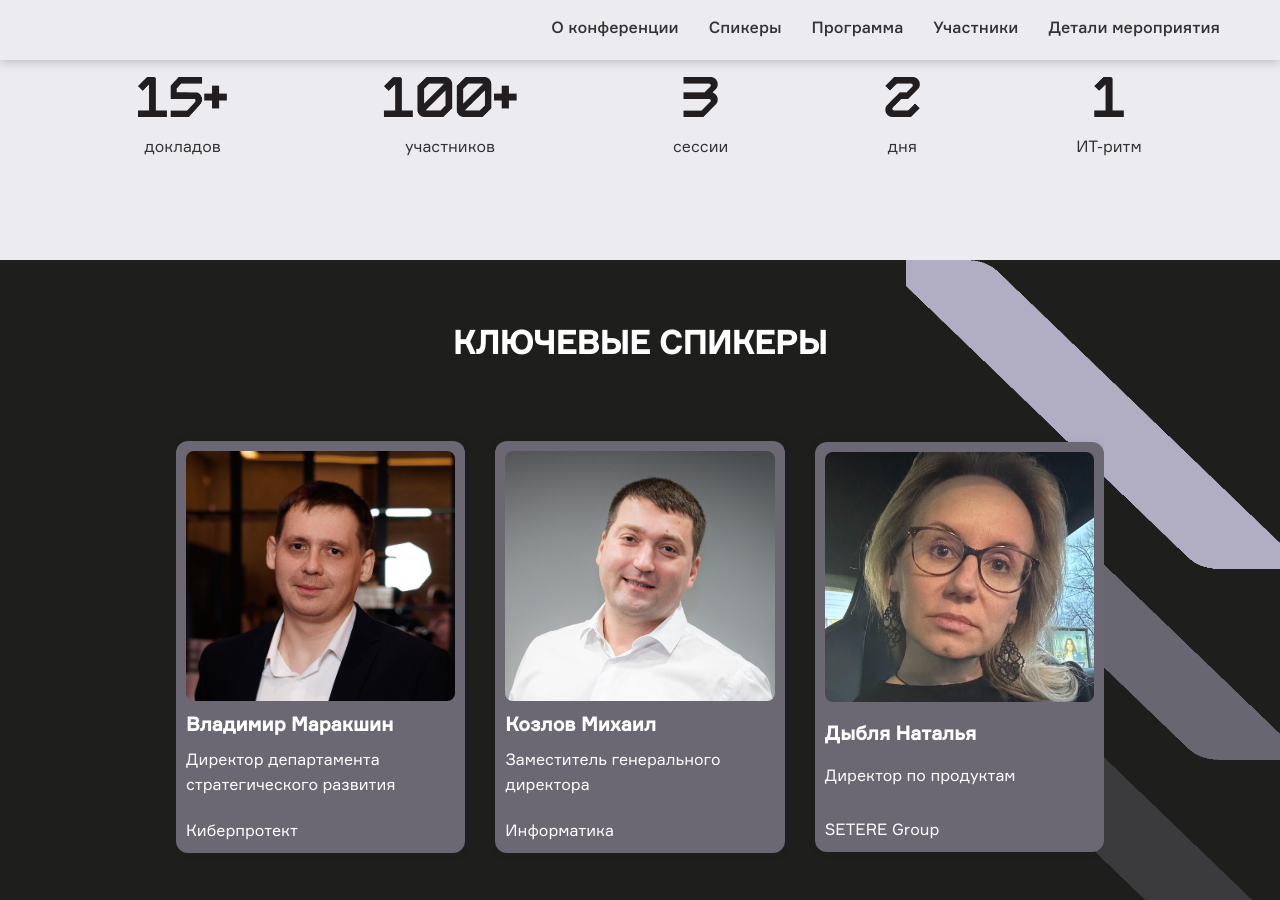
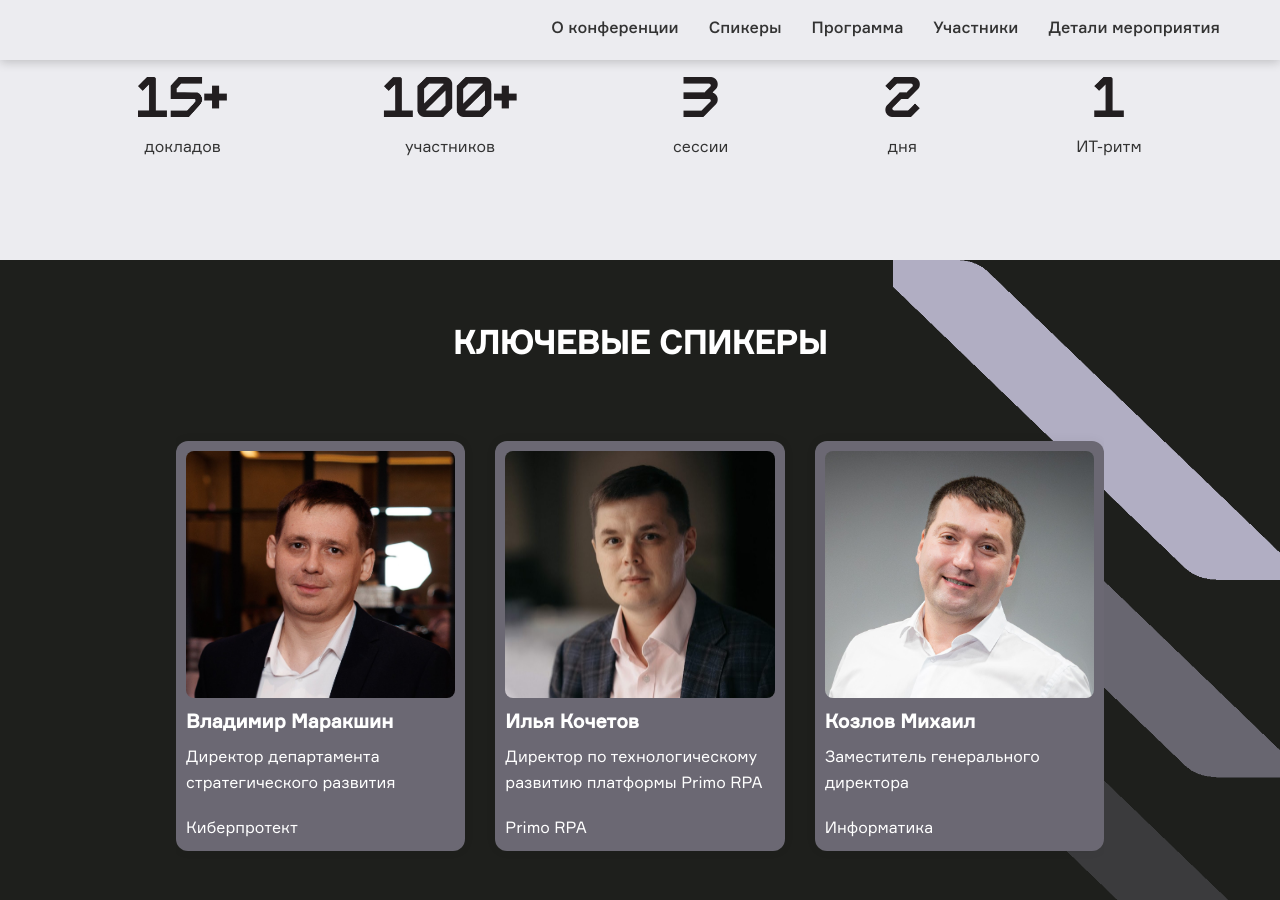
Before and after one commit to Thanatas42/it-conference, a Jekyll site: the page built from index.html, in a window 1280 px wide and 900 px high, scrolled down 1071 px. Built offline with Jekyll 4.4.1, drawn with Linux system fonts in a browser that asks for light colours; some of the changed text lies outside the part shown.

Commit message:
refactor: edit v13

```diff
--- a/_data/speaker.yml
+++ b/_data/speaker.yml
@@ -2,12 +2,22 @@
   src: ./images/cyber_marakshin.jpg
   details: Директор департамента стратегического развития
   company: Киберпротект
+
+- name: Илья Кочетов
+  src: ./images/8_Primo RPA.jpg
+  details: Директор по технологическому развитию платформы Primo RPA
+  company: Primo RPA
 
 - name: Козлов Михаил
   src: ./images/inform_kozlov.jpg
   details: Заместитель генерального директора
   company: Информатика
 
+- name: Максим Губин
+  src: ./images/12_visiology.jpg
+  details: Руководитель центра компетенций и экспертизы
+  company: Visiology
+
 - name: Дыбля Наталья
   src: ./images/setere_dybla.jpg
   details: Директор по продуктам
--- a/_includes/footer.html
+++ b/_includes/footer.html
@@ -9,7 +9,7 @@
         <div class="footer__contacts">
           <h4>КОНТАКТЫ ДЛЯ СВЯЗИ</h4>
           <span>
-            <p>Руководитель проекта: Светлана Лысикова</p>
+            <p>Руководитель проекта Светлана Лысикова</p>
             <p>
               <a href="mailto:Lysikova-S@gisca.ru">Lysikova-S@gisca.ru</a>,
               <a href="tel:+79811930835">+7 (981) 193 08 35</a>
--- a/assets/styles.css
+++ b/assets/styles.css
@@ -360,6 +360,8 @@
   margin: auto;
   padding: 10px;
   text-align: center;
+  height: 100%;
+  max-height: 410px;
   min-height: 410px;
   display: -webkit-box;
   display: -ms-flexbox;
```
Also changed, not shown: images/12_visiology.jpg (added), images/8_Primo RPA.jpg (added).
